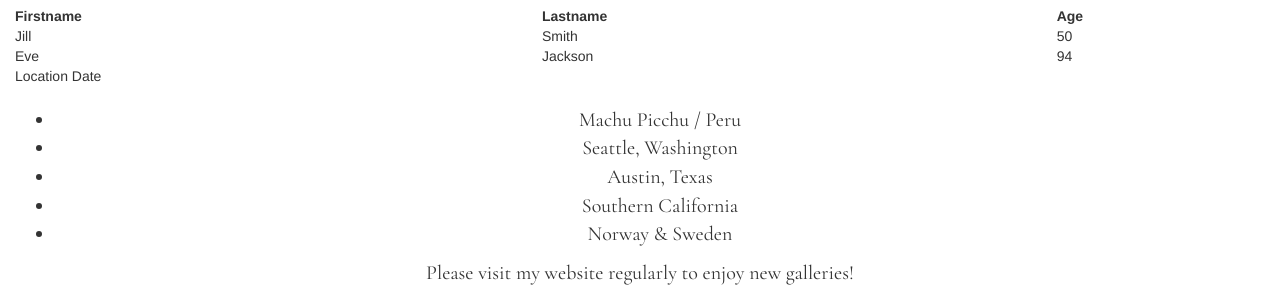
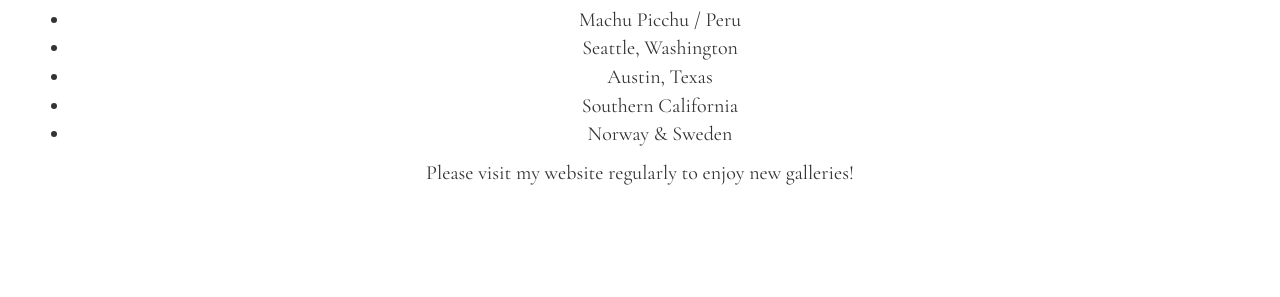
Before and after one commit to m-zaun/m-zaun.github.io, a plain HTML site: page About.html in a window 1280 px wide. Shown: the part 594-891 px from the top of the page. After the commit the page ends 800 px from the top, so only its background shows below. Drawn offline with nearby package versions, Linux system fonts and the light colour scheme.

Commit message:
commit 32

```diff
--- a/About.html
+++ b/About.html
@@ -64,28 +64,10 @@
           </div>
     </div>
 </div>
+    <div class="col-md-12">
       <h2 class="aboutheader"> Upcoming Trips!</h2>
-      <table style="width:100%">
-    <tr>
-      <th>Firstname</th>
-      <th>Lastname</th>
-      <th>Age</th>
-    </tr>
-    <tr>
-      <td>Jill</td>
-      <td>Smith</td>
-      <td>50</td>
-    </tr>
-    <tr>
-      <td>Eve</td>
-      <td>Jackson</td>
-      <td>94</td>
-    </tr>
-  </table>
-      <table class="table">
-    Location  Date
-
-  </table>
+    </div>
+    <div class="col-md-12">
         <ul class="aboutlist">
             <li>Machu Picchu / Peru</li>
             <li>Seattle, Washington</li>
@@ -93,9 +75,12 @@
             <li>Southern California</li>
             <li>Norway & Sweden</li>
         </ul>
+      </div>
+      <div class="col-md-12">
     <p class="aboutlist">
       Please visit my website regularly to enjoy new galleries!
     </p>
+  </div>
     <!-- Put something here -->
     </div>
   </div>
```
